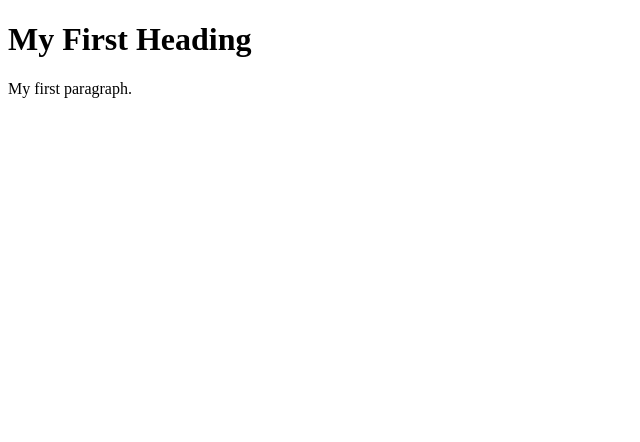
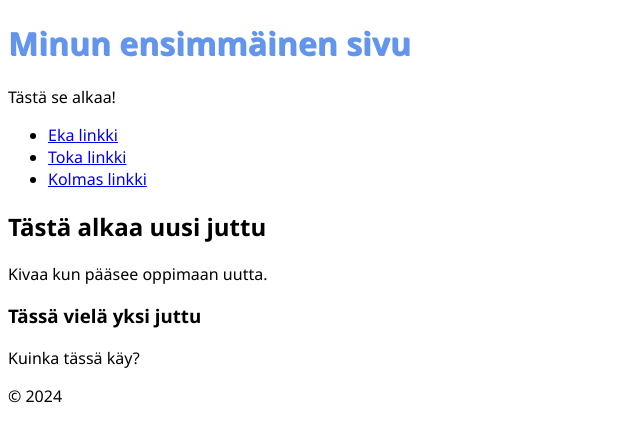
Before and after one commit to mepuh/mepuh.github.io, a plain HTML site: page index.html in a window 1280 px wide. Shown: the whole page, without its empty margins (0-640 px from the left). Drawn offline with Linux system fonts and the light colour scheme.

Commit message:
eka tyylitesti

```diff
--- a/index.html
+++ b/index.html
@@ -1,10 +1,23 @@
 <!DOCTYPE html>
 <html>
     <head>
-        <title>Page Title</title>
+        <link rel="stylesheet" href="styles.css">
+        <title>Mean index sivu</title>
     </head>
     <body>
-        <h1>My First Heading</h1>
-        <p>My first paragraph.</p>
+        <h1>Minun ensimmäinen sivu</h1>
+        <p>Tästä se alkaa!</p>
+        <div class="navigointi">
+            <ul>
+                <li><a href="eka.html">Eka linkki</a></li>
+                <li><a href="toka.html">Toka linkki</a></li>
+                <li><a href="kolmas.html">Kolmas linkki</a></li>
+            </ul>
+        </div>
+        <h2>Tästä alkaa uusi juttu</h2>
+        <p>Kivaa kun pääsee oppimaan uutta.</p>
+        <h3>Tässä vielä yksi juttu</h3>
+        <p>Kuinka tässä käy?</p>
+        <footer>&copy; 2024</footer>
     </body>
 </html>
--- /dev/null
+++ b/styles.css
@@ -0,0 +1,21 @@
+h1{
+    font-family:'Segoe UI', Tahoma, Geneva, Verdana, sans-serif;
+    color:cornflowerblue;
+    text-shadow: 1px 1px;
+}
+h2{
+    font-family: 'Segoe UI', Tahoma, Geneva, Verdana, sans-serif;
+}
+h3{
+    font-family: 'Segoe UI', Tahoma, Geneva, Verdana, sans-serif;
+}
+p{
+    font-size:normal;
+    font-family: 'Segoe UI', Tahoma, Geneva, Verdana, sans-serif;
+}
+li{
+    font-family: 'Segoe UI', Tahoma, Geneva, Verdana, sans-serif;
+}
+footer{
+    font-family: 'Segoe UI', Tahoma, Geneva, Verdana, sans-serif;
+}
```
